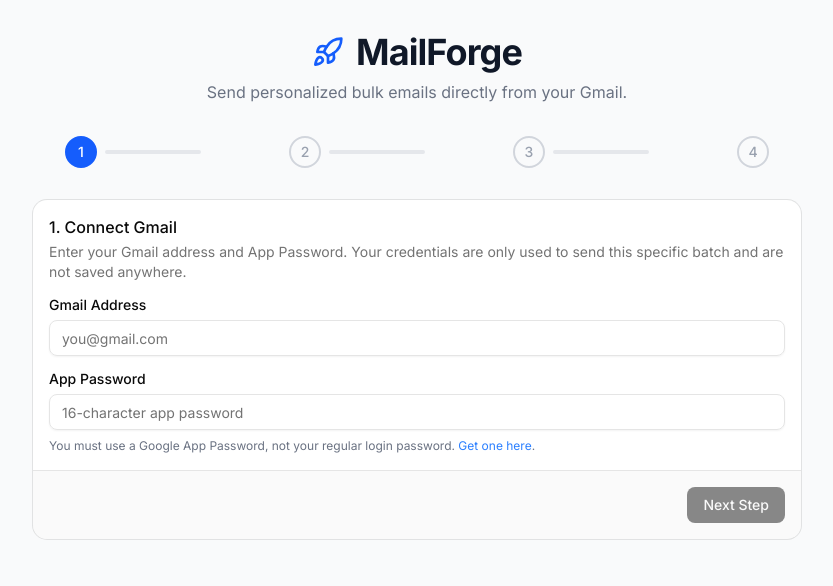
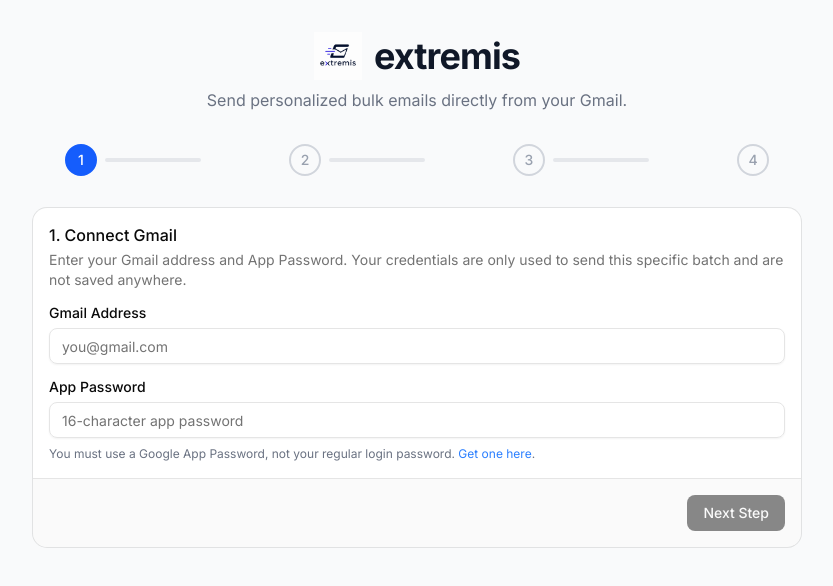
Before and after one commit to Harsh-karn/Extremis, a Next.js app in the folder frontend/: page / in a window 1280 px wide. Shown: the top 586 px of the page, without its empty margins (223-1056 px from the left). Built offline with nearby package versions, Linux system fonts and the light colour scheme.

Commit message:
Rebrand to extremis and add logo

```diff
--- a/frontend/src/app/layout.tsx
+++ b/frontend/src/app/layout.tsx
@@ -6,8 +6,8 @@
 const inter = Inter({ subsets: ["latin"] });
 
 export const metadata: Metadata = {
-  title: "MailForge Sender",
-  description: "Send personalized emails quickly.",
+  title: "extremis Sender",
+  description: "Send bulk emails",
 };
 
 export default function RootLayout({
--- a/frontend/src/app/page.tsx
+++ b/frontend/src/app/page.tsx
@@ -6,7 +6,7 @@
 import { Label } from "@/components/ui/label";
 import { Button } from "@/components/ui/button";
 import { Textarea } from "@/components/ui/textarea";
-import { Rocket, UploadCloud, AlertCircle, CheckCircle2, Loader2, Send } from "lucide-react";
+import { UploadCloud, AlertCircle, CheckCircle2, Loader2, Send } from "lucide-react";
 
 export default function MailSenderWizard() {
   const [step, setStep] = useState(1);
@@ -129,8 +129,8 @@
     <div className="max-w-3xl mx-auto space-y-8">
       <div className="text-center space-y-2">
         <h1 className="text-4xl font-bold tracking-tight text-gray-900 flex justify-center items-center gap-3">
-          <Rocket className="h-8 w-8 text-blue-600" />
-          MailForge
+          <img src="/logo.png" alt="extremis logo" className="h-12 w-auto object-contain" />
+          extremis
         </h1>
         <p className="text-gray-500">Send personalized bulk emails directly from your Gmail.</p>
       </div>
```
Also changed, not shown: frontend/public/logo.png (added).
